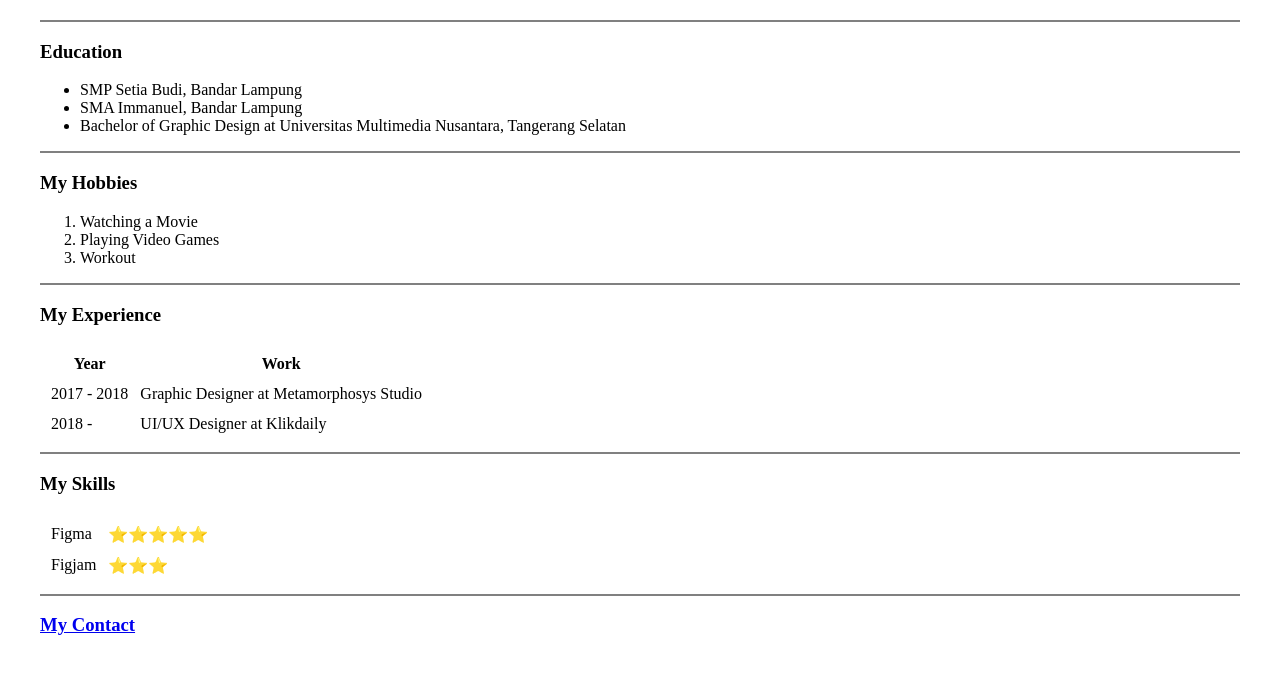
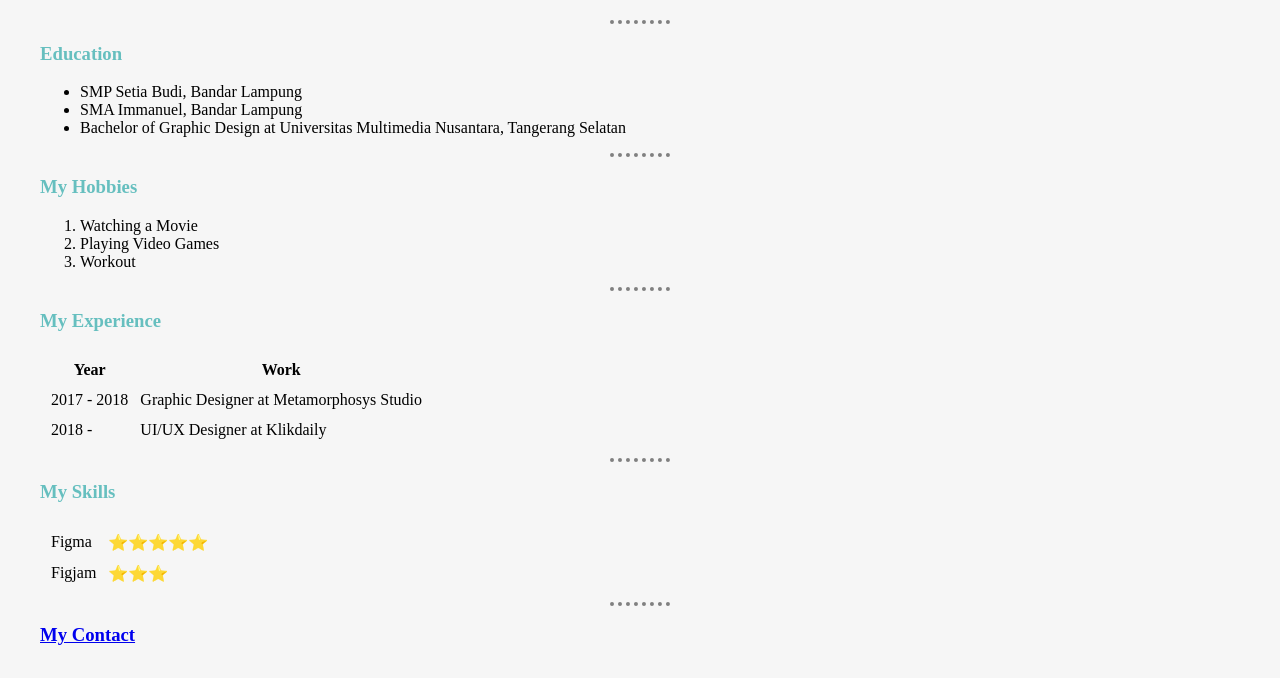
Before and after one commit to calvinmosesc/cv, a plain HTML site: page index.html in a window 1280 px wide. Shown: the part 196-874 px from the top of the page. Drawn offline with Linux system fonts and the light colour scheme.

Commit message:
Add files via MBA KD
update CSS

```diff
--- /dev/null
+++ b/css/styles.css
@@ -0,0 +1,23 @@
+.margin {
+  margin:2em;
+}
+
+body {
+  background-color: rgb(246, 246, 246);
+}
+
+hr {
+  border-color: grey;
+  border-style: none;
+  border-top-style: dotted;
+  border-width: 4px;
+  width: 5%;
+}
+
+h1 {
+  color: #66bfbf;
+}
+
+h3 {
+  color: #66bfbf;
+}
--- a/index.html
+++ b/index.html
@@ -4,6 +4,7 @@
 <head>
     <meta charset="UTF-8">
     <title>Calvin's Personal Website</title>
+    <link rel="stylesheet" href="css/styles.css">
 </head>
 
 <body>
@@ -17,7 +18,7 @@
             </td>
         </tr>
     </table>
-    <hr noshade>
+    <hr>
     <h3>Education</h3>
     <p>
         <ul>
@@ -26,7 +27,7 @@
             <li>Bachelor of Graphic Design at Universitas Multimedia Nusantara, Tangerang Selatan</li>
         </ul>
     </p>
-    <hr noshade>
+    <hr>
     <h3>My Hobbies</h3>
     <p>
         <ol>
@@ -35,7 +36,7 @@
             <li>Workout</li>
         </ol>
     </p>
-    <hr noshade>
+    <hr>
     <h3>My Experience</h3>
     <table cellspacing="10">
         <thead>
@@ -59,7 +60,7 @@
         </tfoot>
     </table>
 
-    <hr noshade>
+    <hr>
     <h3>My Skills</h3>
     <table cellspacing="10">
         <tr>
@@ -72,17 +73,9 @@
         </tr>
     </table>
 
-    <hr noshade>
+    <hr>
     <h3><a href="contact.html">My Contact</a></h3>
 </div>
 </body>
 
 </html>
-
-
-<!--This line for CSS code-->
-<style>
-.margin {
-    margin:2em;
-}
-</style>
```
Also changed, not shown: contact.html (+2 -8 lines).
